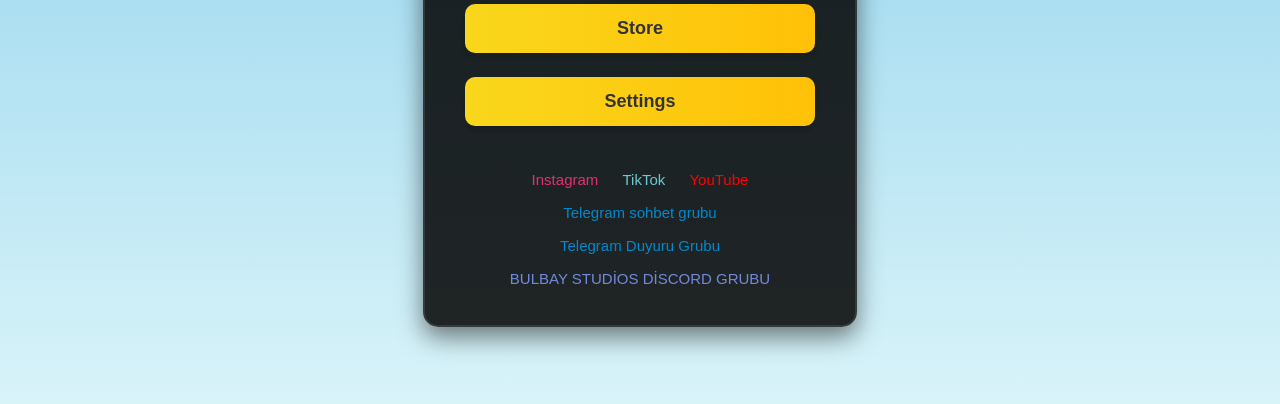
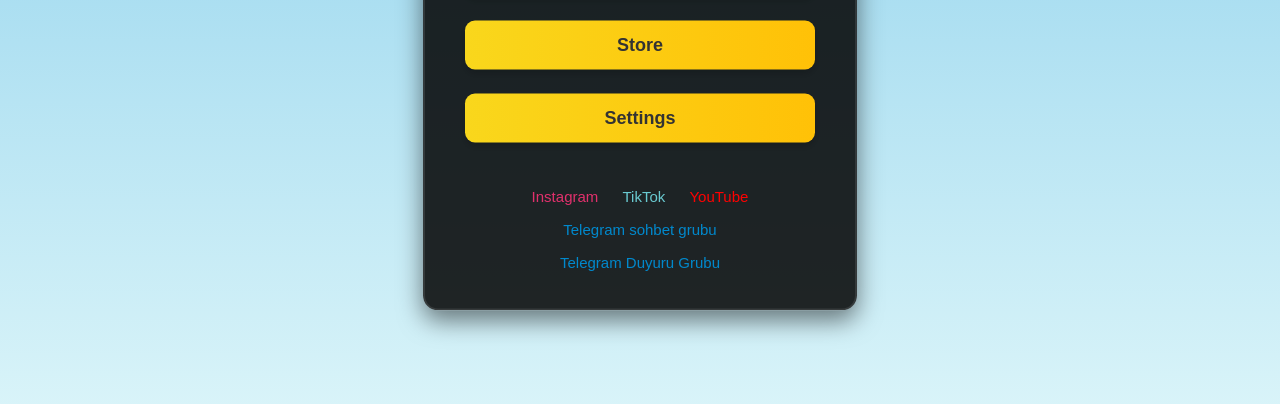
Before and after one commit to bulbay35/birdwewb, a plain HTML site: page index.html in a window 1280 px wide. Shown: the part 328-732 px from the top of the page. Drawn offline with Linux system fonts and the light colour scheme.

Commit message:
Update index.html

```diff
--- a/index.html
+++ b/index.html
@@ -296,7 +296,6 @@
         <a href="https://www.youtube.com/@irontalha12" class="youtube" target="_blank">YouTube</a>
         <a href="https://t.me/+tmVJa0chY99lNzNk" class="telegram" target="_blank">Telegram sohbet grubu</a>
         <a href="https://t.me/+nnFXwvoxeZU5ZDE0" class="telegram" target="_blank">Telegram Duyuru Grubu</a>
-        <a href="https://discord.gg/bbSWQ9uQB" class="discord" target="_blank">BULBAY STUDİOS DİSCORD GRUBU</a>
     </div>
 </div>
 
```
